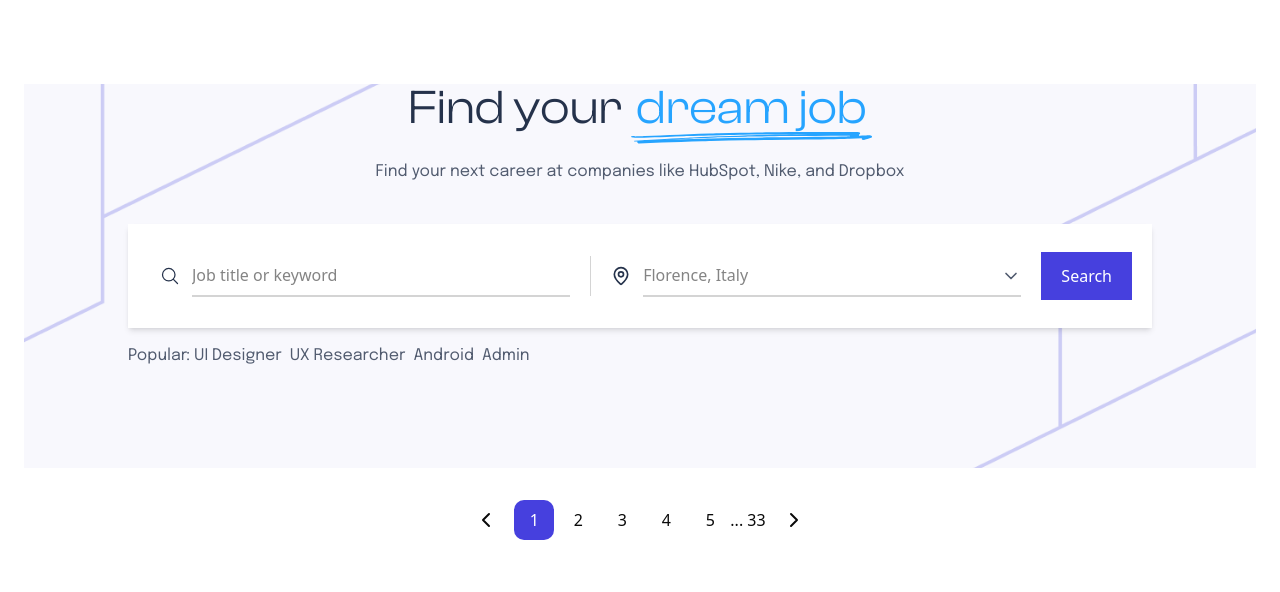
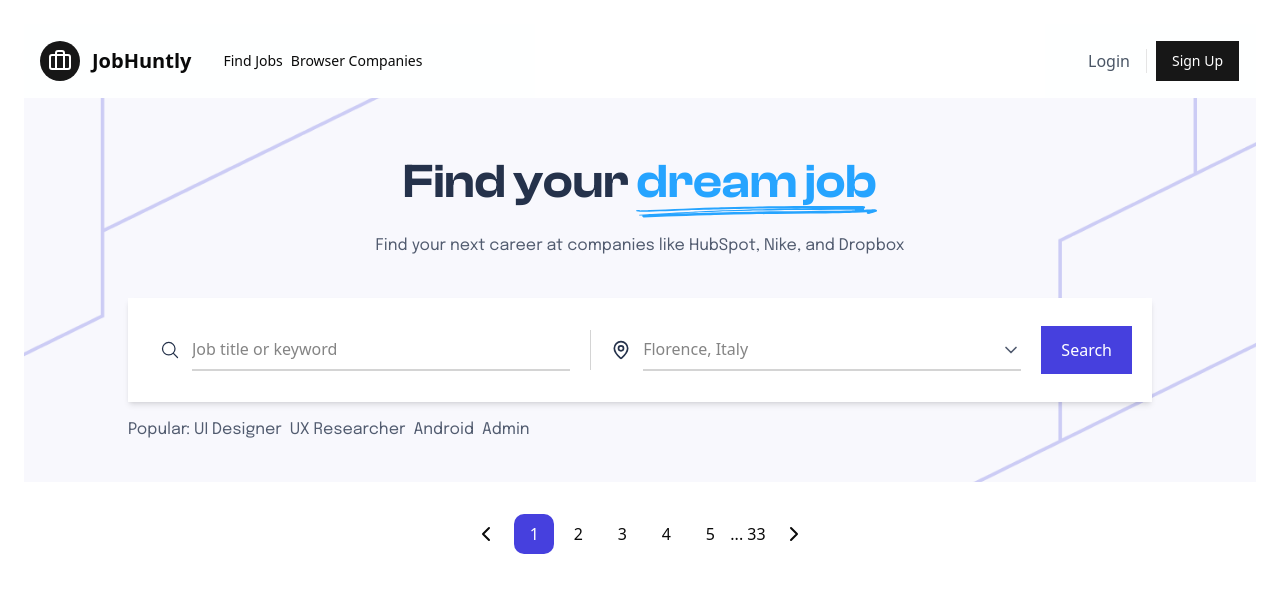
Before and after one commit to SKB-TECH/hr-app, a Next.js app: page /about in a window 1280 px wide. Shown: the top 592 px of the page. Built offline with nearby package versions, Linux system fonts and the light colour scheme.

Commit message:
commited jobs page

```diff
--- a/components/ui/HeroSection/ReusableHeroSection.tsx
+++ b/app/[locale]/(pages)/jobs/HeroSection/ReusableHeroSection.tsx
@@ -32,8 +32,8 @@
       />
 
       <div className="relative z-10 max-w-5xl mx-auto">
-        <div className="text-center mt-15">
-          <h1 className="text-4xl md:text-5xl font-clash text-neutral-100">
+        <div className="text-center pt-15">
+          <h1 className="text-4xl md:text-5xl font-clash font-semibold text-neutral-100">
             {title}{" "}
             <span className="relative inline-block text-accent-light-blue">
               {highlight}
--- a/components/ReusablePagination/PaginationWrapper.tsx
+++ b/app/[locale]/(pages)/jobs/ReusablePagination/PaginationWrapper.tsx
@@ -8,7 +8,7 @@
   const [currentPage, setCurrentPage] = useState(1);
 
   return (
-    <div className="flex flex-col md:flex-row items-center justify-center">
+    <div className="flex flex-col md:flex-row items-center justify-center mt-8">
       <Pagination
         currentPage={currentPage}
         totalPages={5}
--- a/app/[locale]/(pages)/jobs/page.tsx
+++ b/app/[locale]/(pages)/jobs/page.tsx
@@ -1,10 +1,19 @@
+import Navbar from "@/components/ui/Navbar";
+import ReusableHeroSection from "./HeroSection/ReusableHeroSection";
+import PaginationWrapper from "./ReusablePagination/PaginationWrapper";
+
 export default function JobsPage() {
   return (
-    <div className='container mx-auto'>
-      <h2 className='text-2xl font-bold mb-4'>Job Listings</h2>
-      <div className='bg-white p-6 mb-4'>
-        <h3 className='text-xl font-semibold mb-2'>Content here</h3>
-      </div>
+    <div>
+      <Navbar />
+      <ReusableHeroSection
+        title="Find your  "
+        highlight=" dream job"
+        subtitle="Find your next career at companies like HubSpot, Nike, and Dropbox"
+        searchEnabled={true}
+        popularTags={["UI Designer", "UX Researcher", "Android", "Admin"]}
+      />
+      <PaginationWrapper />
     </div>
   );
 }
--- a/app/[locale]/page.tsx
+++ b/app/[locale]/page.tsx
@@ -1,17 +1,12 @@
-import PaginationWrapper from "@/components/ReusablePagination/PaginationWrapper";
-import ReusableHeroSection from "@/components/ui/HeroSection/ReusableHeroSection";
+import PaginationWrapper from "@/app/[locale]/(pages)/jobs/ReusablePagination/PaginationWrapper";
+import ReusableHeroSection from "@/app/[locale]/(pages)/jobs/HeroSection/ReusableHeroSection";
+import Navbar from "@/components/ui/Navbar";
+import JobsPage from "./(pages)/jobs/page";
 
 const Page = () => {
   return (
     <main className='flex-1 space-y-8 p-6'>
-      <ReusableHeroSection
-        title='Find your  '
-        highlight=' dream job'
-        subtitle='Find your next career at companies like HubSpot, Nike, and Dropbox'
-        searchEnabled={true}
-        popularTags={["UI Designer", "UX Researcher", "Android", "Admin"]}
-      />
-      <PaginationWrapper />
+     <JobsPage />
     </main>
   );
 };
--- /dev/null
+++ b/components/ui/Navbar.tsx
@@ -0,0 +1,45 @@
+"use client";
+import {Button} from "@/components/ui/button";
+import {navigations} from "@/data/data";
+import Link from "next/link";
+import {Briefcase} from "lucide-react";
+
+export default function Navbar() {
+  return (
+    <nav className='w-full bg-background/50 backdrop-blur-sm'>
+      <div className='container mx-auto px-4 py-4 flex items-center justify-between'>
+        <div className="flex flex-col md:flex-row gap-x-8 items-center">
+          <Link className='text-xl font-bold flex flex-row gap-3 items-center' href='/'>
+            <span className="w-10 h-10 bg-primary rounded-full flex items-center justify-center text-white">
+              <Briefcase/>
+            </span>
+            JobHuntly
+          </Link>
+
+          <div className="flex flex-col md:flex-row gap-2">
+            {navigations.map((item, index) => <Link
+                key={index}
+                href={item.path}
+                className="text-sm font-normal">
+              {item.name}
+            </Link>)}
+          </div>
+        </div>
+
+        <div className='space-x-4'>
+          <div className="flex flex-row md:flex-row items-center gap-2 justify-between">
+            <Link href='/sign-in' className='text-gray-600 hover:text-gray-900 pr-4 border-r'>
+              Login
+            </Link>
+
+            <Button variant='ghost' className="bg-primary hover:bg-primary/50 px-4 py-5 rounded-none outline-none cursor-pointer text-white" asChild={true}>
+              <Link href='/sign-up' className=''>
+                Sign Up
+              </Link>
+            </Button>
+          </div>
+        </div>
+      </div>
+    </nav>
+  );
+}
--- a/data/data.ts
+++ b/data/data.ts
@@ -1,8 +1,7 @@
 // use this file for data that is used across the app, such as arrays of objects, constants, etc.
-export const popularTags = [
-  "UI Designer",
-  "UX Researcher",
-  "Frontend Developer",
-  "Backend Developer",
-  "Product Manager"
+import { NavigationTypes } from "@/types/navigationTypes";
+
+export const navigations: NavigationTypes[] = [
+  { id: "1", name: "Find Jobs", path: "/jobs" },
+  { id: "2", name: "Browser Companies", path: "/companies" },
 ];
```
Also changed, not shown: app/[locale]/(pages)/jobs/ReusablePagination/ReusablePagination.tsx (renamed from components/ReusablePagination/ReusablePagination.tsx).
